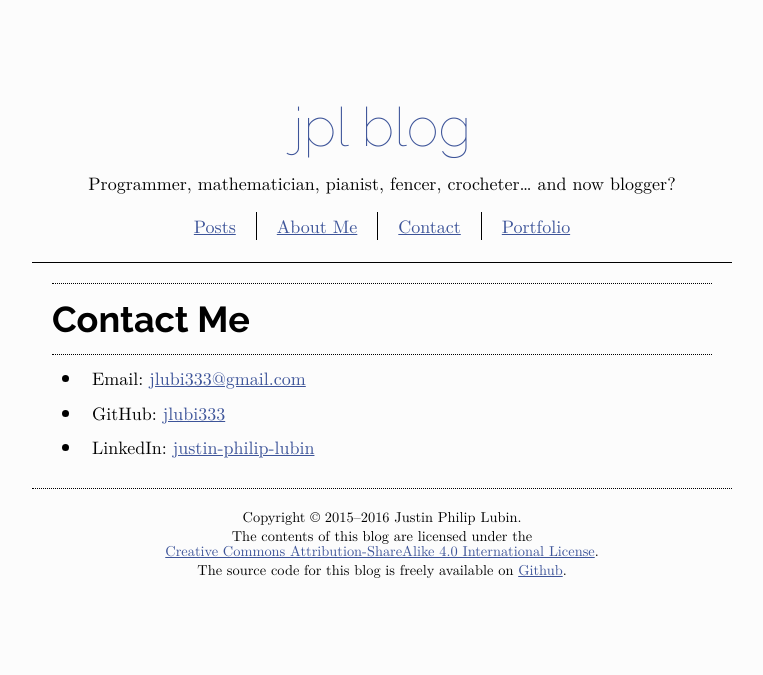
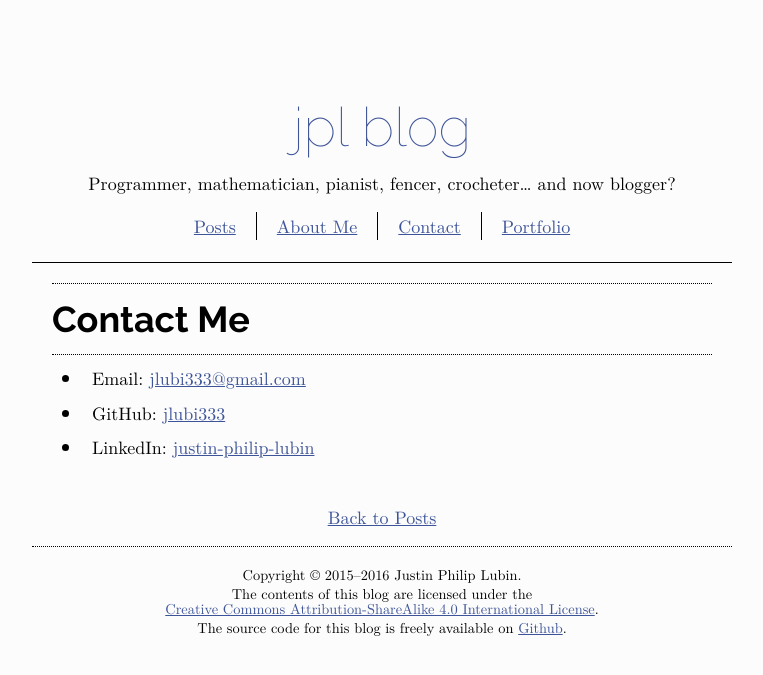
Before and after one commit to jlubi333/jpl-blog, a Jekyll site: the page built from contact.md, in a window 1280 px wide. Shown: the top 675 px of the page, without its empty margins (258-1021 px from the left). Built offline with Jekyll 4.4.1, drawn with Linux system fonts in a browser that asks for light colours.

Commit message:
Add back to posts link

```diff
--- a/_layouts/post.html
+++ b/_layouts/post.html
@@ -9,4 +9,8 @@ layout: skeleton
     {{ content }}
 </div>
 
+<div id="back">
+    <a href=" {{ site.base_url }}">Back to Posts</a>
+</div>
+
 {% include footer.html %}
--- a/css/main.scss
+++ b/css/main.scss
@@ -401,6 +401,11 @@ sub {
     margin-bottom: 0;
 }
 
+#back {
+    padding: 20px;
+    text-align: center;
+}
+
 /* --- Code --- */
 
 .content.post pre,
```
